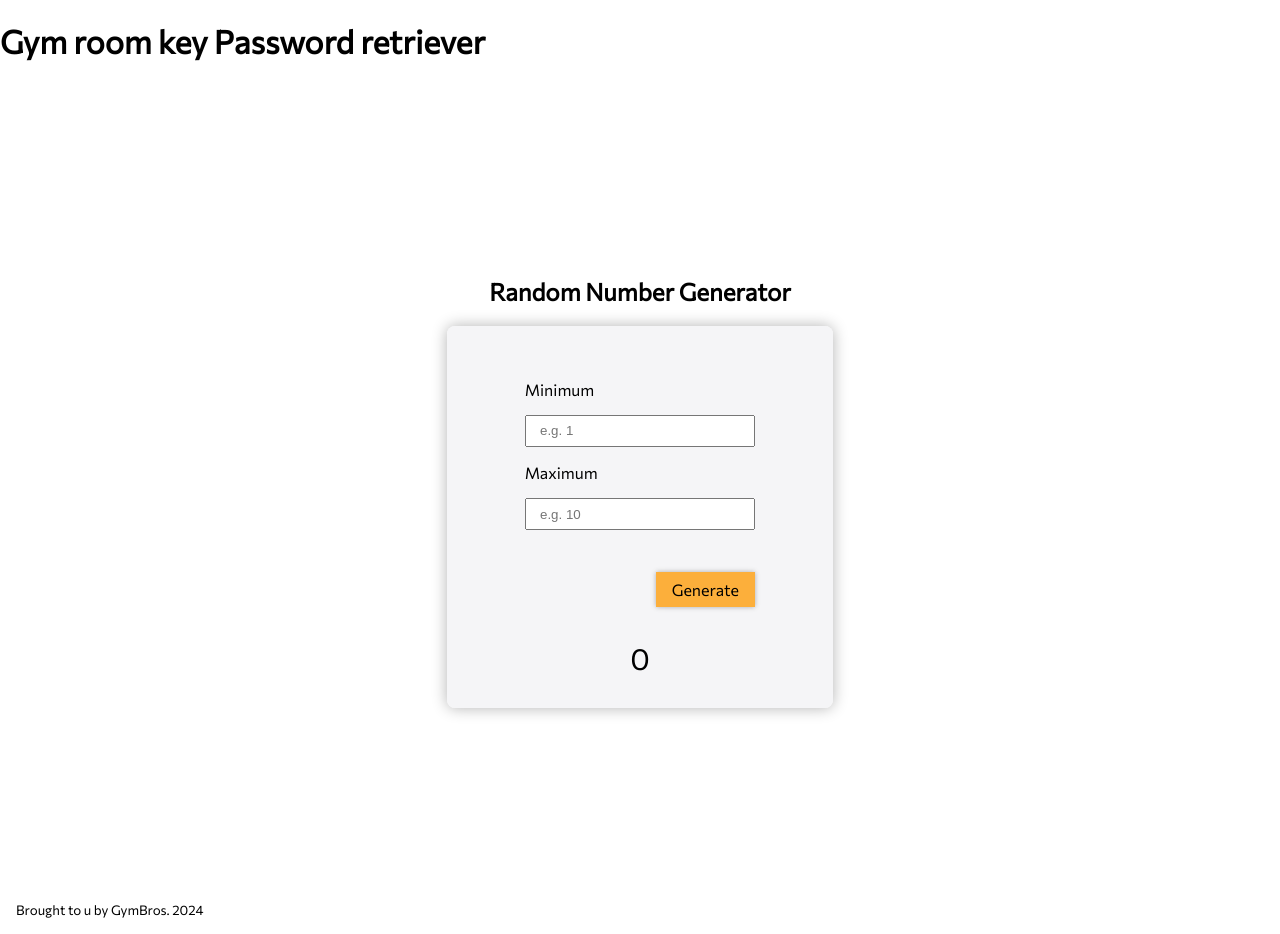
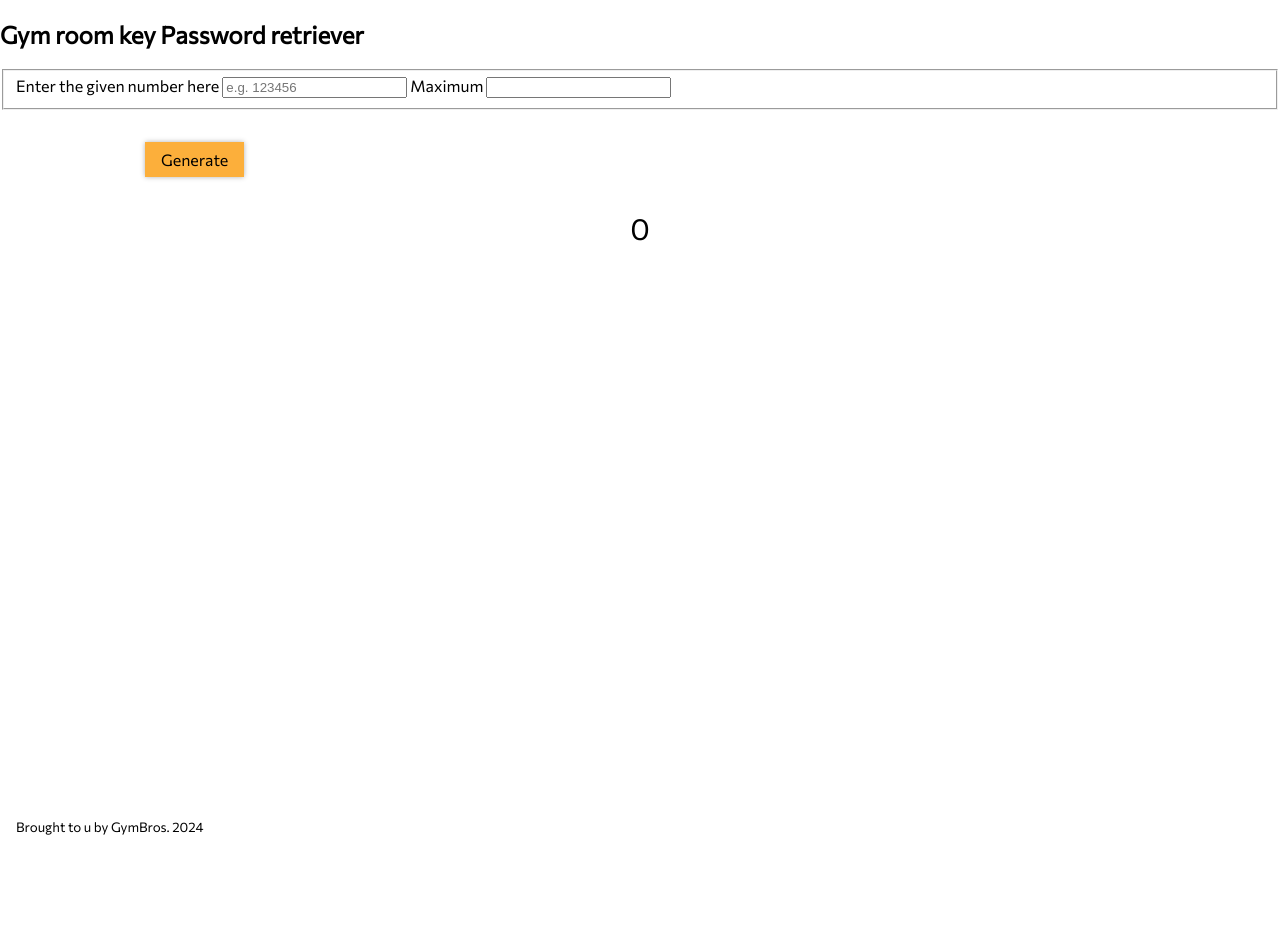
Before and after one commit to SecretLearning/Rannum, a plain HTML site: page index.html in a window 1280 px wide. After the commit the page ends 851 px from the top, so only its background shows below. Drawn offline with nearby package versions, Linux system fonts and the light colour scheme.

Commit message:
Test2 index.html

```diff
--- a/index.html
+++ b/index.html
@@ -9,18 +9,17 @@
     <link href="https://unpkg.com/aos@2.3.1/dist/aos.css" rel="stylesheet">
 </head>
     <body>
-            <h1>Gym room key Password retriever</h1>
-        <section id="random-number-generator" data-aos="fade-up" data-aos-once="true" data-aos-delay="400" data-aos-duration="1100">
+        <section id="Passwordconverter" data-aos="fade-up" data-aos-once="true" data-aos-delay="400" data-aos-duration="1100">
             <header>
-                <h2>Random Number Generator</h2>
+                <h1>Gym room key Password retriever</h1>
             </header>
             <div id="form">
                 <form>
                     <fieldset>
-                        <label for="minimum">Minimum</label>
-                        <input id="minimum" type="number" placeholder="e.g. 1">
-                        <label for="maximum">Maximum</label>
-                        <input id="maximum" type="number" placeholder="e.g. 10">
+                        <label for="prepassword">Enter the given number here</label>
+                        <input id="prepassword" type="number" placeholder="e.g. 123456">
+                        <label for="password">Maximum</label>
+                        <input id="password" type="number">
                     </fieldset>
                     <button id="generate" type="button">Generate</button>
                 </form>
```
